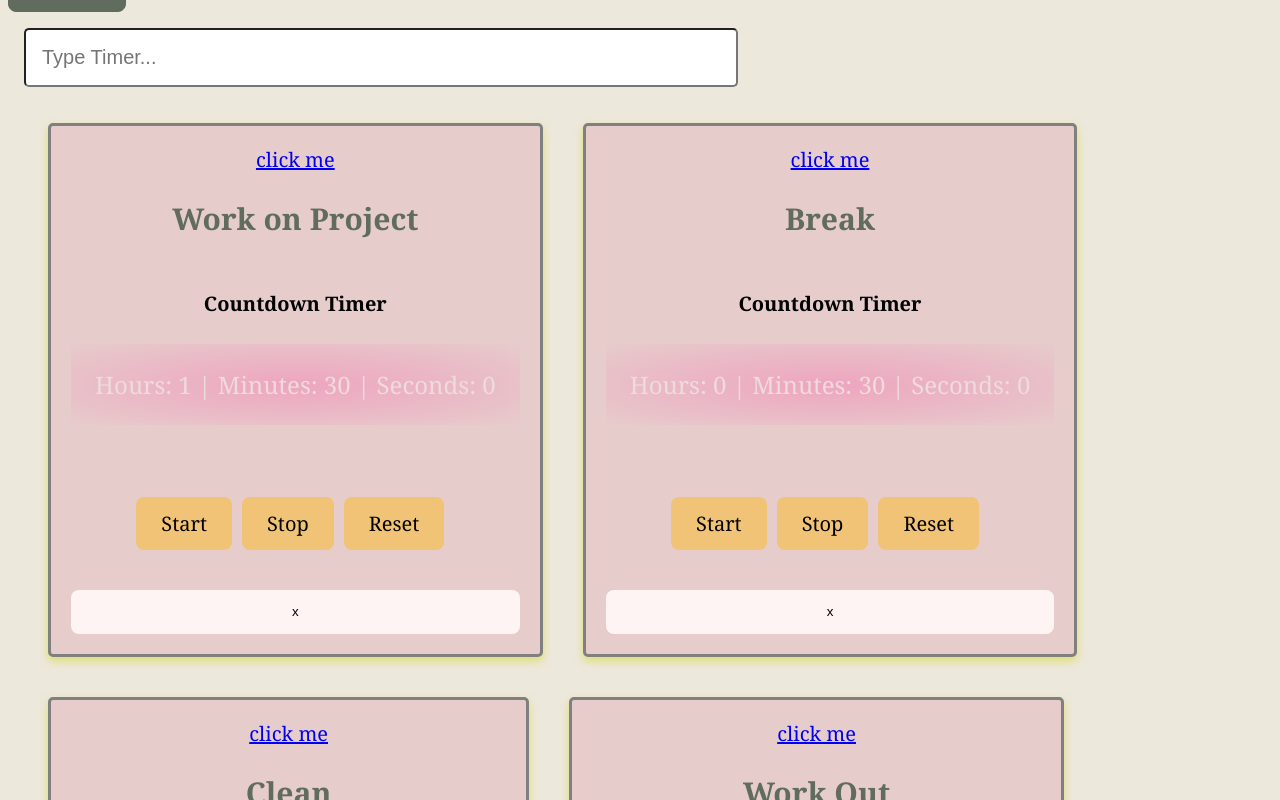
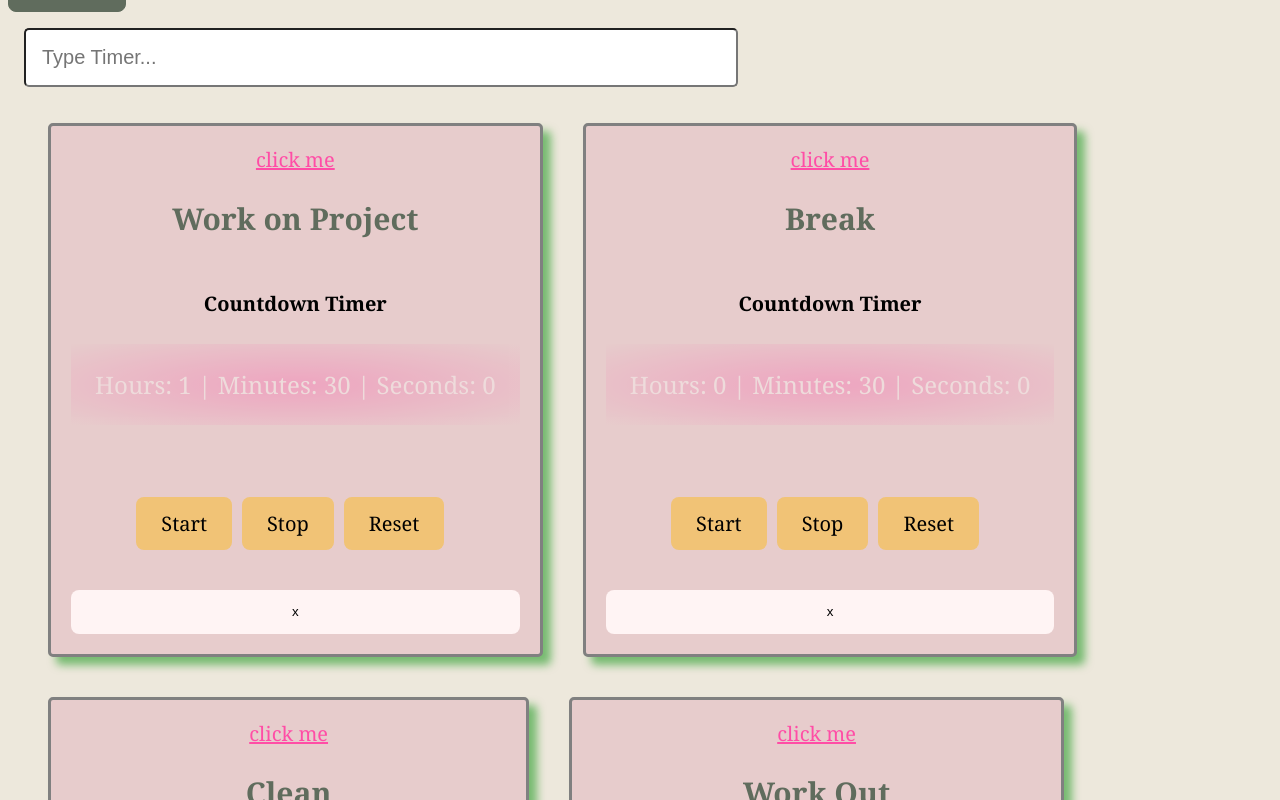
Before and after one commit to Nikki-code-svg/timercards-phase-2-project, a React (Vite) app: page / in a window 1280 px wide. Shown: the part 600-1400 px from the top of the page. Built offline with nearby package versions, Linux system fonts and the light colour scheme; data requests are answered from the project's data file.

Commit message:
more css cards

```diff
--- a/src/App.css
+++ b/src/App.css
@@ -76,6 +76,15 @@ body {
 
 }
 
+.timecard-link {
+    color: #ff4da6;
+
+}
+
+/* .timecard-link:visited {
+    color: #606C5D;
+} */
+
 /* @media (min-width: 600px) {
     .single-btn, .single-card-font {
         display:flex;
@@ -152,7 +161,7 @@ body {
     border: solid, grey, 3px;
     border-radius: 5px;
     padding: 1em;
-    box-shadow: 0 4px 8px rgba(207, 213, 9, 0.5);
+    box-shadow: 8px 8px 8px rgba(2, 141, 5, 0.5);
     background-color: #E7CCCC;
 
 }
--- a/src/Long.css
+++ b/src/Long.css
@@ -19,8 +19,9 @@
     transition: border-color 0.25s;
 
 }
+
 .longbtn-delete:hover{
-   background-color: #606C5D;
+   background-color: #EDE8DC;
 }
 
 .input-search {
```
